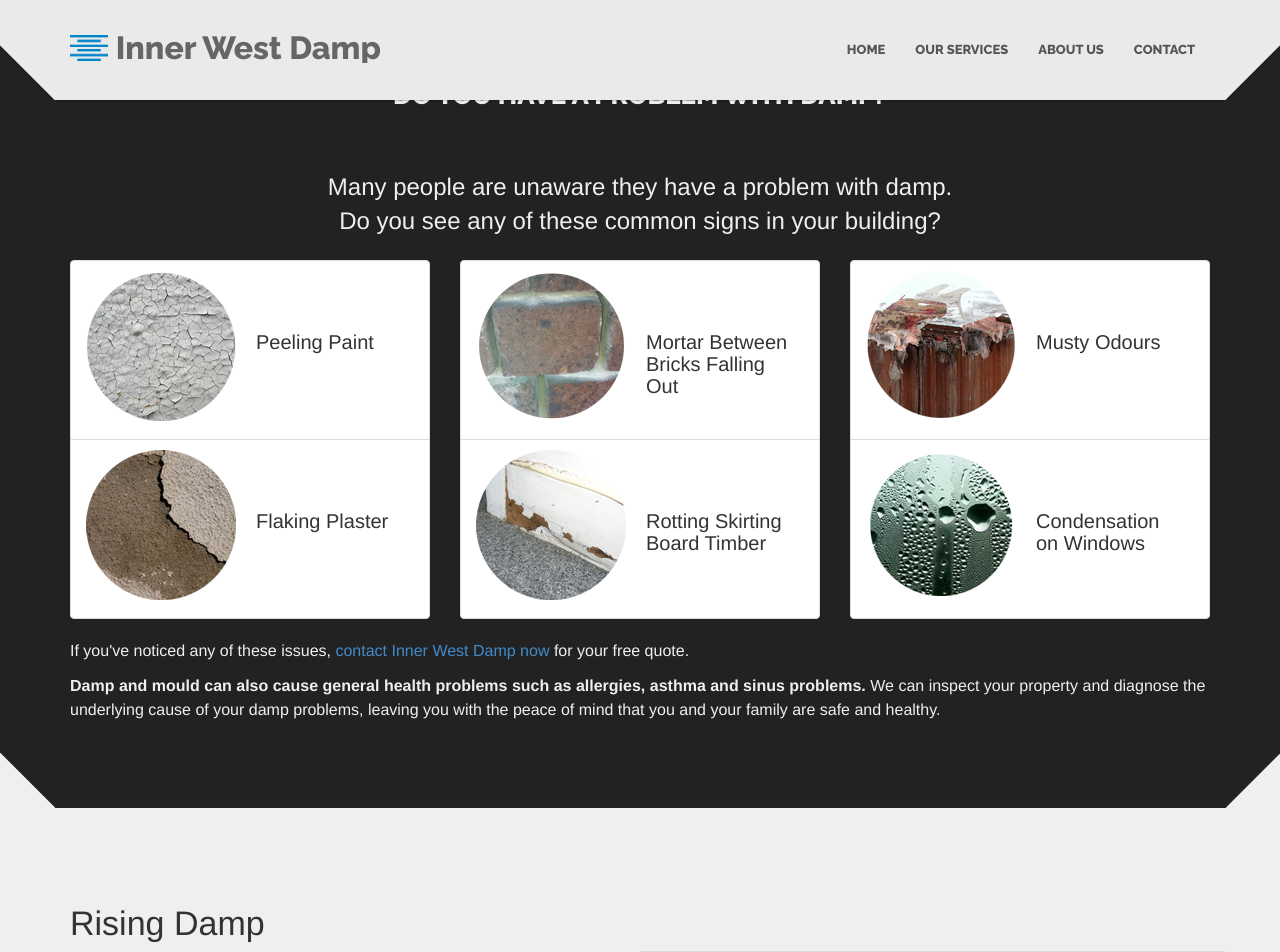
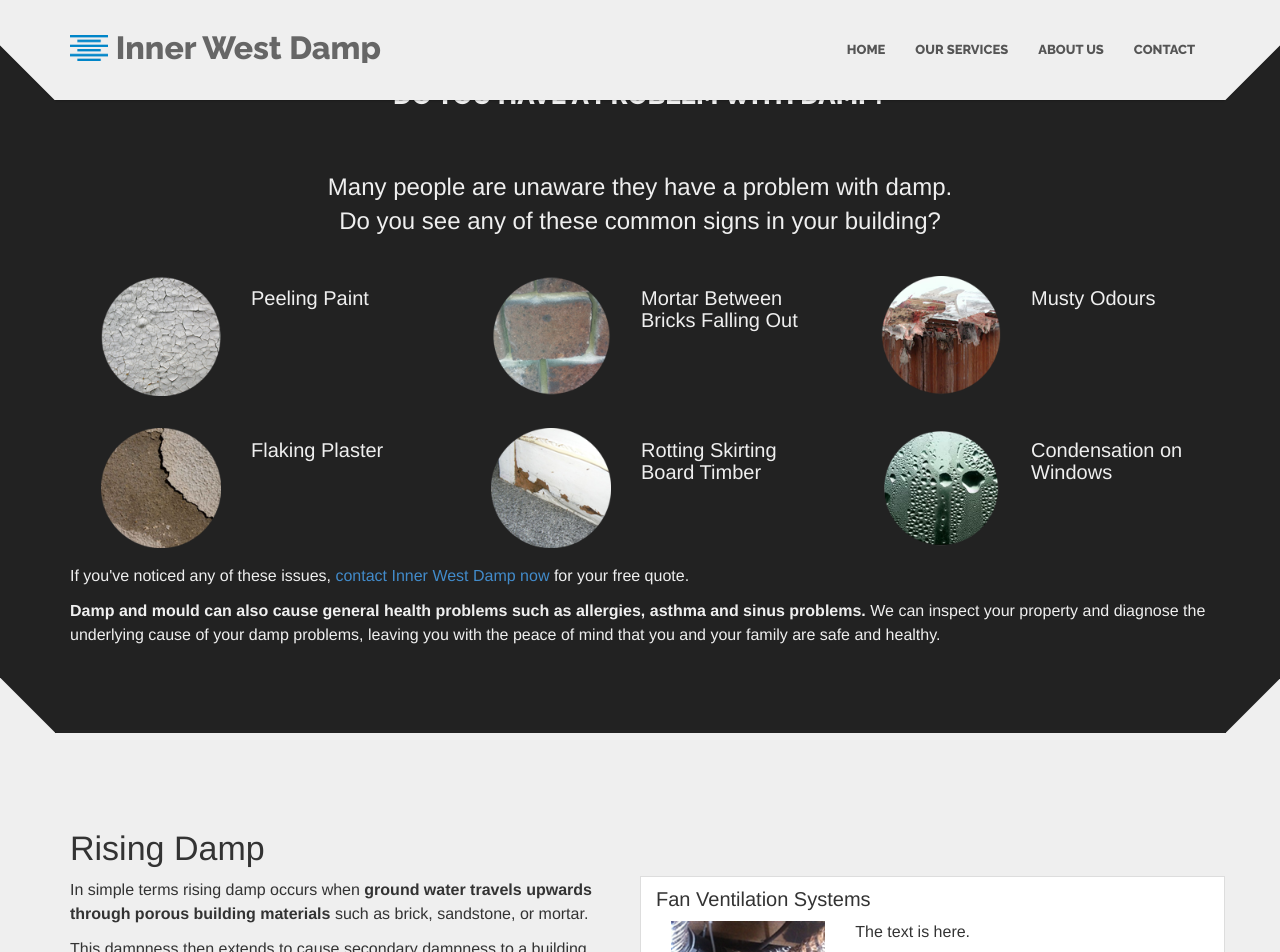
Before and after one commit to innerwestdamp/innerwestdamp.github.io, a Jekyll site: the page built from services.html, in a window 1280 px wide and 1400 px high, scrolled down 698 px. Shown: the top 952 px of the window. Built offline with Jekyll 4.4.1, drawn with Linux system fonts in a browser that asks for light colours; nearby versions of some CDN libraries; library files that are not in the unit come from our copies.

Commit message:
before and after images

```diff
--- a/_includes/scripts.html
+++ b/_includes/scripts.html
@@ -13,6 +13,10 @@
 <script type="text/javascript" src="/js/wow.min.js"></script>
 <!--Simple Text Rotator -->
 <script type="text/javascript" src="/js/jquery.simple-text-rotator.js"></script>
+<!--Twenty Twenty Plugin -->
+<script type="text/javascript" src="/js/twentytwenty-master/js/jquery.event.move.js"></script>
+<script type="text/javascript" src="/js/twentytwenty-master/js/jquery.twentytwenty.js"></script>
+
 <!--The Theme Required Js -->
 <script type="text/javascript" src="/js/cleanstart_theme.js"></script>
 <!--To collapse the menu -->
--- a/css/style.scss
+++ b/css/style.scss
@@ -3526,19 +3526,8 @@
   margin-bottom: 70px;
 }
 
-.damp-group {
-  height: 180px;
-}
-
-.damp-image {
-  float: left;
-}
-
-.damp-text {
-  float: left;
-  margin-left: 20px;
-  margin-top: 60px;
-  max-width: 150px;
+.damp-symptoms {
+  margin: 16px
 }
 
 .info-box {
--- a/services.html
+++ b/services.html
@@ -22,7 +22,7 @@
                </div>
                 <div class="col-sm-12 col-md-8 horizontal_teaser_right">
                               <!--<figure style="background-image:url(images/portfolio/t4.jpg)"> </figure>-->
-                    <div class="twentytwenty-container"> <img src="images/img_before.png" alt="before" /> <img src="images/img_after.jpg" alt="after" /> </div>
+                  <div class="twentytwenty-container"> <img src="/images/wall_before.jpg" alt="before" /> <img src="/images/wall_after.jpg" alt="after" /> </div>
                </div>
           </div>
      </div>
@@ -41,63 +41,63 @@
     <p class="lead text-center">Many people are unaware they have a problem with damp. <br> Do you see any of these common signs in your building? </p>
       <div class="row">
         <div class="col-sm-12 col-md-4">
-            <div class="list-group">
-              <a href="#rising_damp" class="list-group-item damp-group">
-                <div class="damp-image">
+          <div class="row">
+            <div class="col-sm-12 col-md-12 damp-symptoms">
+              <div class="col-sm-5 col-md-5">
                 <img src="/images/peeling_paint.png" alt="client">
               </div>
-                <div class="damp-text">
-                  <h4 class="list-group-item-heading">Peeling Paint</h4>
+              <div class="col-sm-7 col-md-7">
+                <h4>Peeling Paint</h4>
               </div>
-              </a>
-              <a href="#rising_damp" class="list-group-item damp-group">
-                <div class="damp-image">
+            </div>
+            <div class="col-sm-12 col-md-12 damp-symptoms">
+              <div class="col-sm-5 col-md-5">
                 <img src="/images/plaster.png" alt="client">
               </div>
-                <div class="damp-text">
-                  <h4 class="list-group-item-heading">Flaking Plaster</h4>
+              <div class="col-sm-7 col-md-7">
+                <h4>Flaking Plaster</h4>
               </div>
-              </a>
+            </div>
           </div>
         </div>
         <div class="col-sm-12 col-md-4">
-            <div class="list-group">
-               <a href="#rising_damp" class="list-group-item damp-group">
-                 <div class="damp-image">
+          <div class="row">
+            <div class="col-sm-12 col-md-12 damp-symptoms">
+              <div class="col-sm-5 col-md-5">
                 <img src="/images/mortar.png" alt="client">
               </div>
-                <div class="damp-text">
-                  <h4 class="list-group-item-heading">Mortar Between Bricks Falling Out</h4>
+              <div class="col-sm-7 col-md-7">
+                <h4>Mortar Between Bricks Falling Out</h4>
               </div>
-              </a>
-              <a href="#rising_damp" class="list-group-item damp-group">
-                 <div class="damp-image">
+            </div>
+            <div class="col-sm-12 col-md-12 damp-symptoms">
+              <div class="col-sm-5 col-md-5">
                 <img src="/images/water-logged-skirting.png" alt="client">
               </div>
-                <div class="damp-text">
-                  <h4 class="list-group-item-heading">Rotting Skirting Board Timber</h4>
+              <div class="col-sm-7 col-md-7">
+                <h4>Rotting Skirting Board Timber</h4>
               </div>
-              </a>
+            </div>
           </div>
         </div>
         <div class="col-sm-12 col-md-4">
-             <div class="list-group">
-              <a href="#" class="list-group-item damp-group">
-                <div class="damp-image">
+          <div class="row">
+            <div class="col-sm-12 col-md-12 damp-symptoms">
+              <div class="col-sm-5 col-md-5">
                 <img src="/images/musty.png" alt="client">
               </div>
-                <div class="damp-text">
-                  <h4 class="list-group-item-heading">Musty Odours</h4>
+              <div class="col-sm-7 col-md-7">
+                <h4>Musty Odours</h4>
               </div>
-              </a>
-              <a href="#" class="list-group-item damp-group">
-                <div class="damp-image">
+            </div>
+            <div class="col-sm-12 col-md-12 damp-symptoms">
+              <div class="col-sm-5 col-md-5">
                 <img src="/images/condensation.png" alt="client">
               </div>
-                <div class="damp-text">
-                  <h4 class="list-group-item-heading">Condensation on Windows</h4>
+              <div class="col-sm-7 col-md-7">
+                <h4>Condensation on Windows</h4>
               </div>
-              </a>
+            </div>
           </div>
         </div>
       </div>
@@ -111,7 +111,6 @@
         </div>
       </div>
     </div>
-
 </section>
 <section class="horizontal_teaser">
   <div class="container triangles-of-section">
@@ -144,10 +143,10 @@
           <div class="row">
             <div class="col-md-12 info-box">
               <h4>Fan Ventilation Systems</h4>
-              <div class="col-md-4">
+              <div class="col-sm-4 col-md-4">
                 <img src="/images/fan-ventilation.png" alt="fan ventilation system">
               </div>
-              <div class="col-md-8">
+              <div class="col-sm-8 col-md-8">
                 The text is here.
               </div>
             </div>
@@ -181,20 +180,20 @@
           <div class="row">
             <div class="col-md-12 info-box">
               <h4>Installation of new vents</h4>
-              <div class="col-md-4">
+              <div class="col-sm-4 col-md-4">
                 <img src="/images/vent_new.jpg" alt="new air vent">
               </div>
-              <div class="col-md-8">
+              <div class="col-sm-8 col-md-8">
                 <p>Having adequate cross flow ventilation in your sub-floor helps prevent, cure or reduce timber decay, cupping of floor boards, and risk of termite attack. New vents also allow natural light into your sub-floor making it less desirable for termites and other nasties.
               We use quality Aleta products and have a wide range of vents available to suit your style and budget.</p>
               </div>
             </div>
             <div class="col-md-12 info-box">
               <h4>Replacement of vents</h4>
-              <div class="col-md-4">
+              <div class="col-sm-4 col-md-4">
                 <img src="/images/old-vent.jpg" alt="replacement-of-vents">
               </div>
-              <div class="col-md-8">
+              <div class="col-sm-8 col-md-8">
                 <p>A simple, inexpensive and effective means of keeping damp to a minimum at a sub–floor level is to upgrade the existing vents. We regularly replace old and cracking vents with new high quality brass wire mesh vents. It doesn't matter how many terra cotta vents you install you you will need to change them for the brass wire mesh vents eventually.</p>
 
               </div>
```
Also changed, not shown: _includes/head.html (line endings or trailing spaces), images/img_after.jpg (added), images/img_after.png (added), images/img_before.jpg (added), images/img_before.png (added), images/wall_after.jpg (added), images/wall_after.png (added), images/wall_before.jpg (added), 6 other files. Lines whose indentation alone changed are shown as unchanged.
